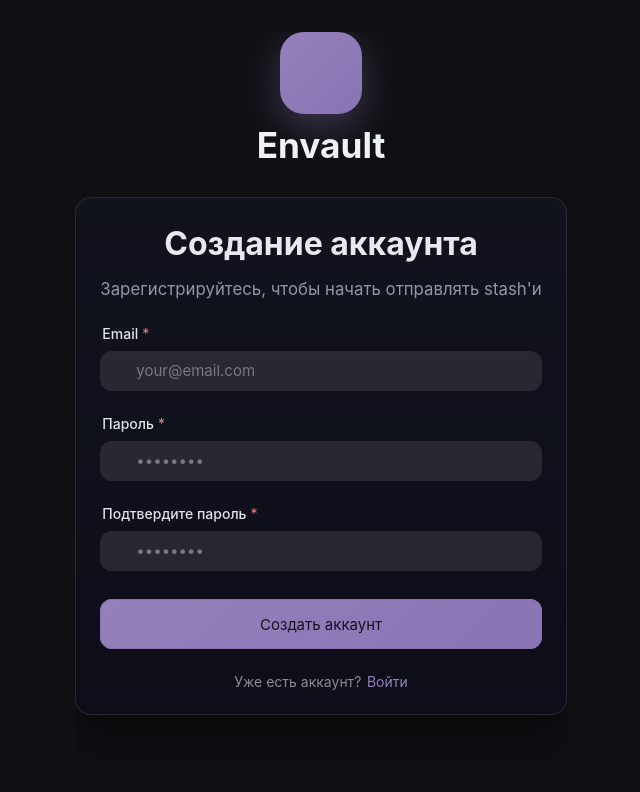
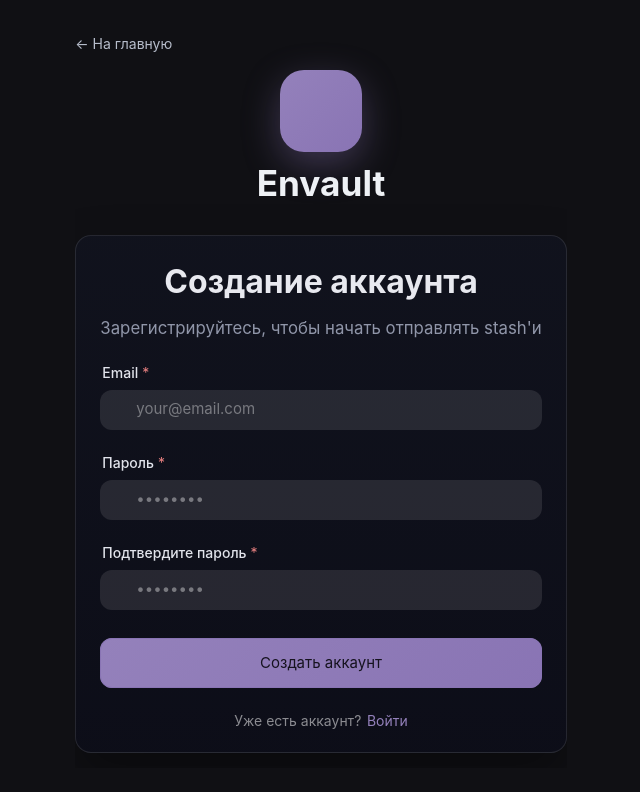
Before and after one commit to uka17/envault_fe, a Vue app: page /register in a window 1280 px wide. Shown: the top 792 px of the page, without its empty margins (319-959 px from the left). Built offline with nearby package versions, Linux system fonts and the light colour scheme; some icons are missing; the HTML template or start-up script is replaced by a standard one.

Commit message:
Adds goHome link

```diff
--- a/src/views/RegisterView.vue
+++ b/src/views/RegisterView.vue
@@ -57,12 +57,17 @@ const submit = async () => {
 };
 
 const goToLogin = () => router.push("/login");
+const goHome = () => router.push("/");
 </script>
 
 <template>
   <n-layout class="register-page envault-page-shell">
     <n-layout-content class="register-content">
       <div class="register-shell">
+        <div class="top-link-row">
+          <n-button text class="back-home-link" @click="goHome">&lt;- На главную</n-button>
+        </div>
+
         <n-space vertical align="center" :size="14" class="brand-block">
           <div class="brand-badge">
             <n-icon :size="28">
@@ -160,6 +165,10 @@ const goToLogin = () => router.push("/login");
 
 .register-shell {
   width: min(560px, 100%);
+}
+
+.top-link-row {
+  margin-bottom: 0.9rem;
 }
 
 .brand-block {
@@ -264,6 +273,16 @@ const goToLogin = () => router.push("/login");
   font-weight: 600;
 }
 
+:deep(.back-home-link.n-button) {
+  color: #b7bdcb;
+  font-weight: 600;
+  padding-left: 0;
+}
+
+:deep(.back-home-link.n-button:hover) {
+  color: var(--env-accent-soft);
+}
+
 @media (max-width: 640px) {
   .brand-title {
     font-size: 1.9rem;
```
